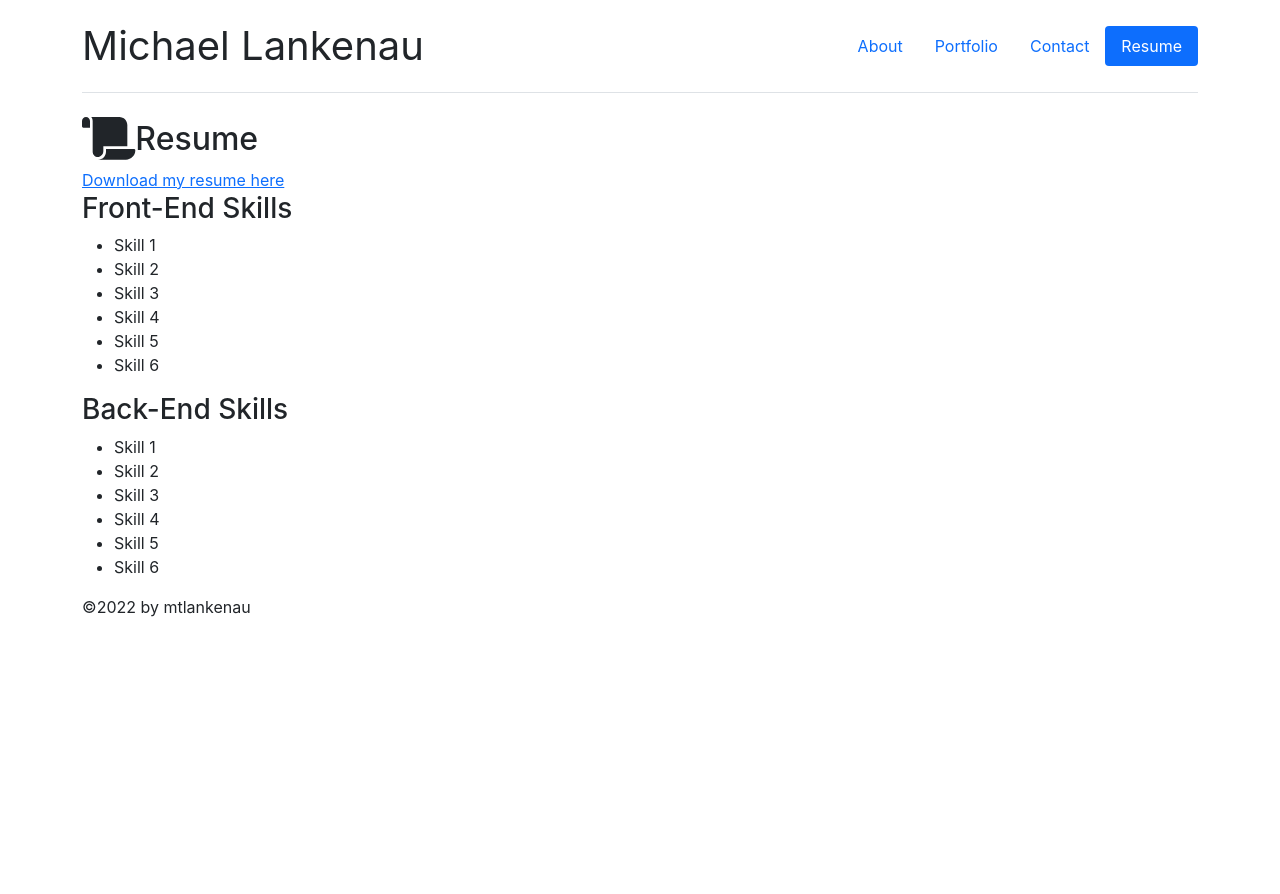
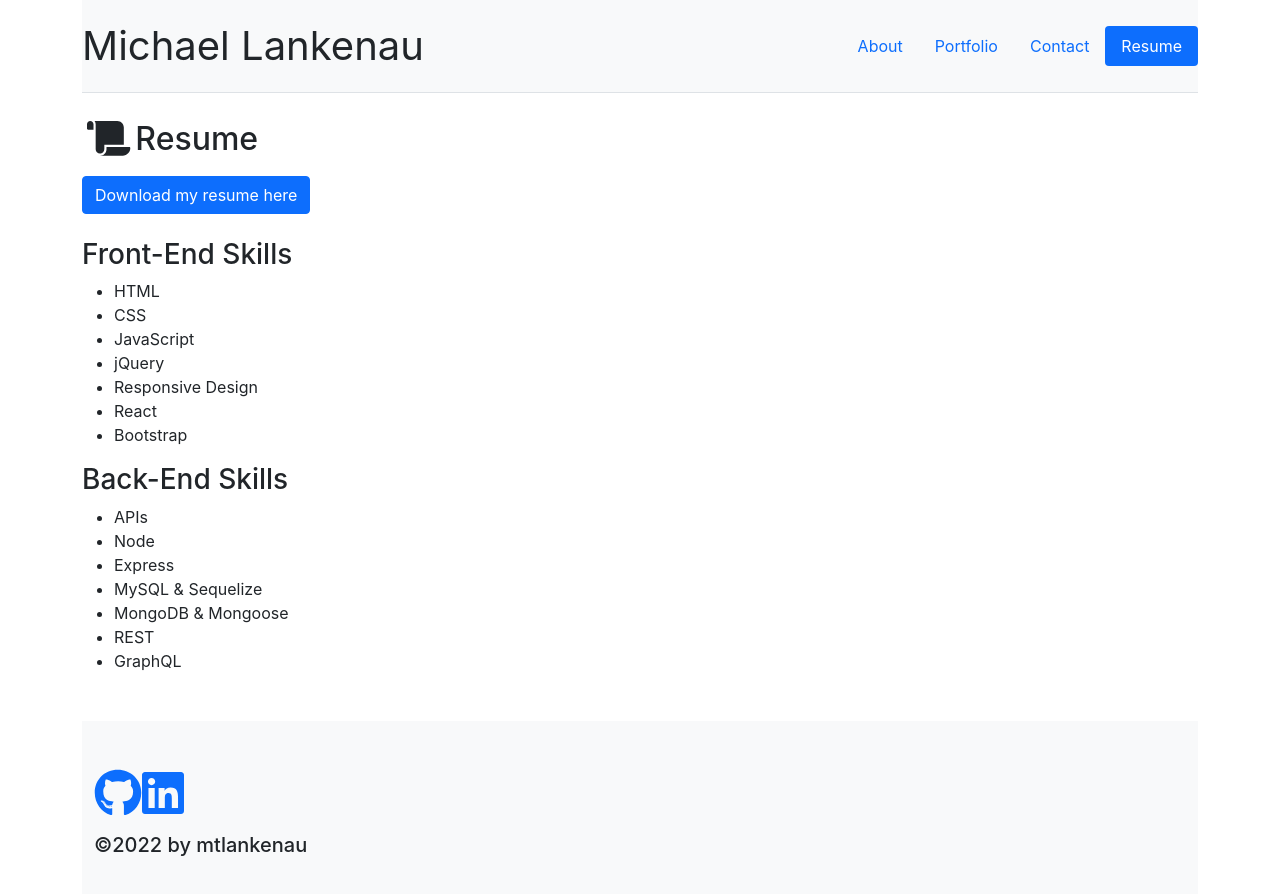
Before and after one commit to mtlankenau/react-portfolio, a React (Create React App) app: page / in a window 1280 px wide. Both pictures are taken after a click on the link "Resume". Shown: the top 894 px of the page. Before the commit the page ends 800 px from the top, so only its background shows below. Built offline with nearby package versions, Linux system fonts and the light colour scheme.

Commit message:
wrapped up final styling touches with bootsrap. added github & linkedin icon links in footer. iterate through array of front-end & backend skills within Resume component

```diff
--- a/package.json
+++ b/package.json
@@ -4,6 +4,7 @@
   "private": true,
   "dependencies": {
     "@fortawesome/fontawesome-svg-core": "^1.2.36",
+    "@fortawesome/free-brands-svg-icons": "^5.15.4",
     "@fortawesome/free-solid-svg-icons": "^5.15.4",
     "@fortawesome/react-fontawesome": "^0.1.16",
     "@testing-library/jest-dom": "^5.16.1",
--- a/src/components/About/index.js
+++ b/src/components/About/index.js
@@ -6,12 +6,12 @@ const About = () => {
   return (
     <div>
       <h2>
-        <span><FontAwesomeIcon icon={faUserCircle} size="lg"/></span>
+        <span><FontAwesomeIcon icon={faUserCircle} size="lg" className="py-1"/></span>
         About Me
       </h2>
       <p>Welcome to my professional portfolio webpage! My name is Michael Lankenau and I am currently a web developer in training, enrolled in the University of Richmond's coding bootcamp.</p>
       <p>I am a 27 year old graduate from the Unversity of Virginia, who has been working in the environmental sciences industry for the past 4-5 years. I am hoping to use the material I learn from the coding bootcamp to either transition into a more technicial role within the environmental sciences industry or to change career paths entirely as a web developer.</p>
-      <p>My goal is to use this webpage as a medium to showcase the coding skills that I have learned thus far. I plan to update the layout and styling of this webpage progressively and hope to have more specific projects to showcase for you all in the future.</p>
+      <p>My goal is to use this webpage as a medium to showcase the coding skills that I have learned along my adventure. I plan to update the layout and styling of this webpage progressively and will continue to add more projects to showcase for you all in the future.</p>
       <p>Now that you know more about myself and my goals, please enjoy the rest of my portfolio page!</p>
     </div>
   );
--- a/src/components/Contact/index.js
+++ b/src/components/Contact/index.js
@@ -40,7 +40,7 @@ const Contact = () => {
   return (
     <section>
       <h2 data-testid="h1tag">
-        <span><FontAwesomeIcon icon={faPaperPlane} size="lg" /></span>
+        <span><FontAwesomeIcon icon={faPaperPlane} size="lg" className="py-1"/></span>
         Contact Me
       </h2>
       <form id="contact-form" onSubmit={handleSubmit}>
--- a/src/components/Footer/index.js
+++ b/src/components/Footer/index.js
@@ -1,9 +1,28 @@
 import React from 'react';
+import { FontAwesomeIcon } from '@fortawesome/react-fontawesome';
+import { faGithub } from '@fortawesome/free-brands-svg-icons';
+import { faLinkedin } from '@fortawesome/free-brands-svg-icons';
 
 const Footer = () => {
+
+  const github = "https://github.com/mtlankenau";
+  const linkedin = "https://www.linkedin.com/in/mlankenau/";
+
   return (
-    <footer>
-      <div>&copy;2022 by mtlankenau</div>
+    <footer className="bd-footer py-5 mt-5 bg-light">
+      <div className="container">
+        <div className="row">
+          <div className="col-lg-3 mb-3 align-items-center">
+            <a href={github} target="_blank" rel="noreferrer" className="align-items-center col-lg-6 mb-12">
+              <FontAwesomeIcon icon={faGithub} size="3x"/>
+            </a>
+            <a href={linkedin} target="_blank" rel="noreferrer" className="align-items-center col-lg-3 mb-3">
+              <FontAwesomeIcon icon={faLinkedin} size="3x"/>
+            </a>
+          </div>
+          <h5>&copy;2022 by mtlankenau</h5>
+        </div>
+      </div>
     </footer>
   );
 }
--- a/src/components/Header/index.js
+++ b/src/components/Header/index.js
@@ -10,7 +10,7 @@ const Header = (props) => {
   } = props;
 
   return (
-    <header className="d-flex align-items-center flex-wrap justify-content-center py-3 mb-4 border-bottom">
+    <header className="d-flex align-items-center flex-wrap justify-content-center py-3 mb-4 border-bottom bg-light sticky-top">
       <a href="/" className="d-flex align-items-center mb-3 mb-md-0 me-md-auto text-dark text-decoration-none">
         <span className="fs-1">Michael Lankenau</span>
       </a>
--- a/src/components/Portfolio/index.js
+++ b/src/components/Portfolio/index.js
@@ -10,49 +10,49 @@ const Portfolio = () => {
       screenshot: "pokegen.jpg",
       link: "https://desolate-ridge-10974.herokuapp.com/",
       repo: "https://github.com/mtlankenau/Pokemon-Generator",
-      description: "lorem ipsum blah blah blah"
+      description: "Log in and generate your own pokemon cards! View all cards created, your own dashboard, and card collections by user."
     },
     {
       name: "Music Finder",
       screenshot: "music-finder.jpg",
       link: "https://mtlankenau.github.io/music-finder/",
       repo: "https://github.com/mtlankenau/music-finder",
-      description: "lorem ipsum blah blah blah"
+      description: "Find music artist's albums and their upcoming live concerts! Simply enter their name in the search bar and click search. Save all of your favorites to view later on!"
     },
     {
       name: "Pizza Hunt",
       screenshot: "pizza-hunt.jpg",
       link: "https://pizza-hunt-mtlankenau.herokuapp.com/",
       repo: "https://github.com/mtlankenau/pizza-hunt",
-      description: "lorem ipsum blah blah blah"
+      description: "Create and share your favorite pizzas! This application utilizes MongoDB & Mongoose back-end technologies and IndexedDB API for client-side storage."
     },
     {
       name: "Photo Port",
       screenshot: "photo-port.jpg",
       link: "https://mtlankenau.github.io/photo-port/",
       repo: "https://github.com/mtlankenau/photo-port",
-      description: "lorem ipsum blah blah blah"
+      description: "View a personal art project! This application utilizes React front-end technology to dynamically render different components on a single-page-application (SPA)."
     },
     {
       name: "Food Festival",
       screenshot: "food-festival.jpg",
       link: "https://mtlankenau.github.io/food-festival/",
       repo: "https://github.com/mtlankenau/food-festival",
-      description: "lorem ipsum blah blah blah"
+      description: "View the schedule and buy tickets for a nearby food festival! This application serves as a progressive web application (PWA) and uses service-workers."
     },
     {
       name: "Zoo Keepr",
       screenshot: "zoo-keepr.jpg",
       link: "https://fathomless-hamlet-47859.herokuapp.com/",
       repo: "https://github.com/mtlankenau/zookeepr",
-      description: "lorem ipsum blah blah blah"
+      description: "View and add information about your favorite animals and zookeepers! This application serves as an introduction to server-side CRUD operations using Express.js."
     }
   ];
 
   return (
     <div>
       <h2>
-        <span><FontAwesomeIcon icon={faLaptopCode} size="lg"/></span>
+        <span><FontAwesomeIcon icon={faLaptopCode} size="lg" className="py-1"/></span>
         Portfolio
       </h2>
       <div className="row row-cols-1 row-cols-md-2 g-4">
@@ -69,7 +69,7 @@ const Portfolio = () => {
               <div className="card-body">
                 <h5 className="card-title">{project.name}</h5>
                 <p className="card-text">{project.description}</p>
-                <a href={project.repo} target="_blank" rel="noreferrer">View GitHub repository here</a>
+                <a href={project.repo} target="_blank" rel="noreferrer" className="btn btn-primary">View GitHub repository here</a>
               </div>
             </div>
           </div>
--- a/src/components/Resume/index.js
+++ b/src/components/Resume/index.js
@@ -5,33 +5,30 @@ import resume from '../../assets/mtlankenau-resume.pdf';
 
 const Resume = () => {
 
+  const frontEndSkills = ["HTML", "CSS", "JavaScript", "jQuery", "Responsive Design", "React", "Bootstrap"];
+  const backEndSkills = ["APIs", "Node", "Express", "MySQL & Sequelize", "MongoDB & Mongoose", "REST", "GraphQL"];
+
   return (
     <section>
       <h2>
-        <span><FontAwesomeIcon icon={faScroll} size="lg"/></span>
+        <span><FontAwesomeIcon icon={faScroll} size="lg" className="py-1"/></span>
         Resume
       </h2>
-      <a href={resume} download="mtlankenau-resume.pdf">Download my resume here</a>
+      <a href={resume} download="mtlankenau-resume.pdf" className="btn btn-primary mt-2 mb-4">Download my resume here</a>
       <div>
         <h3>Front-End Skills</h3>
         <ul>
-          <li>Skill 1</li>
-          <li>Skill 2</li>
-          <li>Skill 3</li>
-          <li>Skill 4</li>
-          <li>Skill 5</li>
-          <li>Skill 6</li>
+          {frontEndSkills.map((skill) => (
+            <li key={skill}>{skill}</li>
+          ))}
         </ul>
       </div>
       <div>
         <h3>Back-End Skills</h3>
         <ul>
-          <li>Skill 1</li>
-          <li>Skill 2</li>
-          <li>Skill 3</li>
-          <li>Skill 4</li>
-          <li>Skill 5</li>
-          <li>Skill 6</li>
+          {backEndSkills.map((skill) => (
+            <li key={skill}>{skill}</li>
+          ))}
         </ul>
       </div>
     </section>
```
Also changed, not shown: 1 other file (tests, documents, lock files or other folders).
